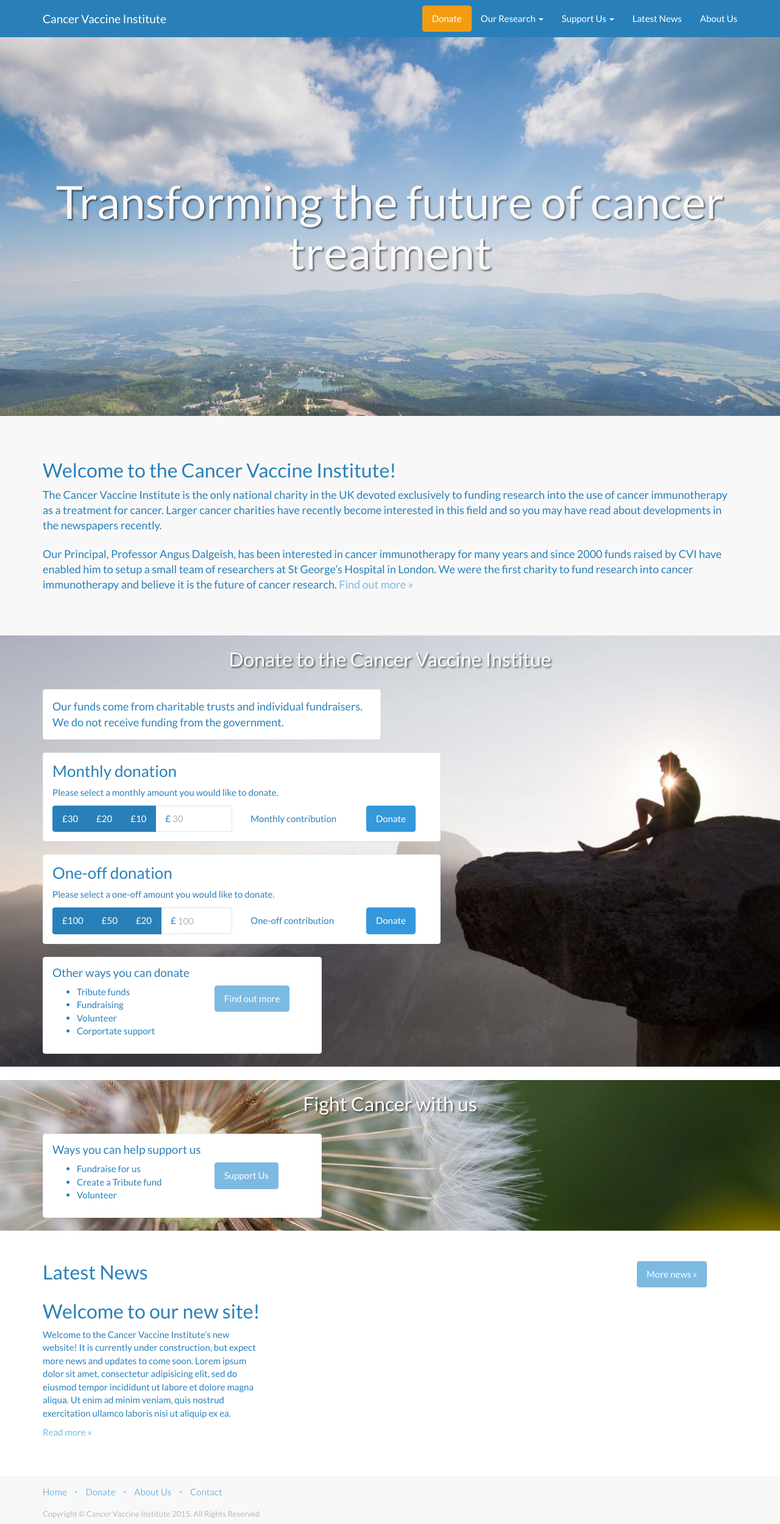
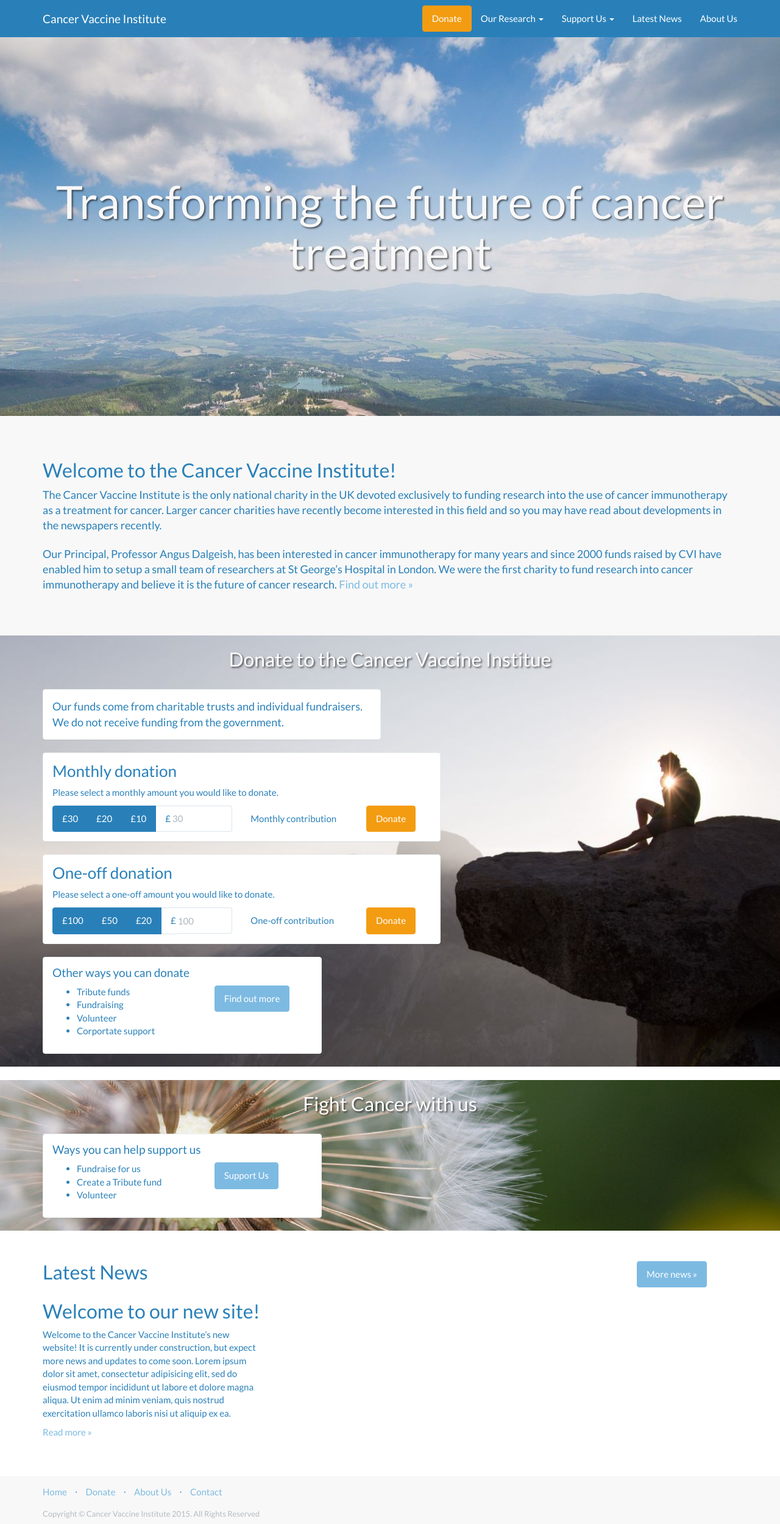
Before and after one commit to CancerVaccine/cancervaccine.github.io, a Jekyll site: the page built from index.html, in a window 1280 px wide. Shown: the whole page at 61% size. Built offline with Jekyll 4.4.1, drawn with Linux system fonts in a browser that asks for light colours; nearby versions of some CDN libraries.

Commit message:
Making donate button consistent

```diff
--- a/_includes/donations/donate-monthly.html
+++ b/_includes/donations/donate-monthly.html
@@ -30,7 +30,7 @@
 				Monthly contribution
 			</div>
 			<div class="col-xs-5">
-				<button class="btn btn-info donate-button hvr-buzz-out" type="button" data-donation-type="monthly">Donate</button>
+				<button class="btn btn-warning donate-button hvr-buzz-out" type="button" data-donation-type="monthly">Donate</button>
 			</div>
 		</div>
 	</div>
--- a/_includes/donations/donate-single.html
+++ b/_includes/donations/donate-single.html
@@ -30,7 +30,7 @@
 				One-off contribution
 			</div>
 			<div class="col-xs-5">
-				<button class="btn btn-info donate-button hvr-buzz-out" type="button" data-donation-type="single">Donate</button>
+				<button class="btn btn-warning donate-button hvr-buzz-out" type="button" data-donation-type="single">Donate</button>
 			</div>
 		</div>
 	</div>
```
